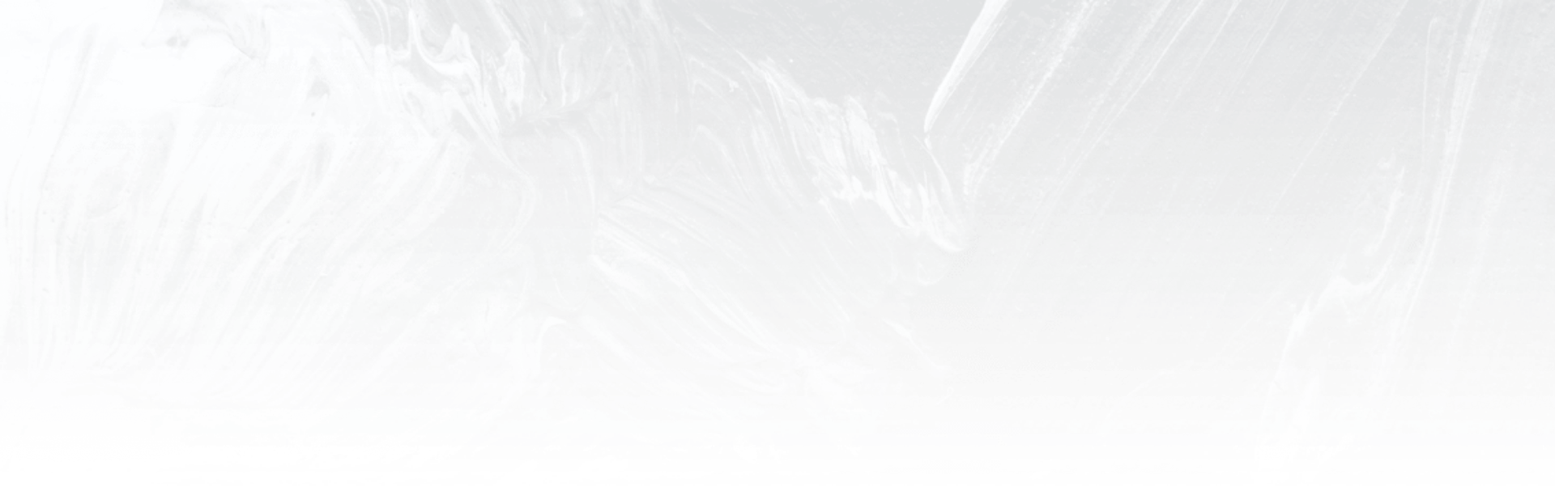
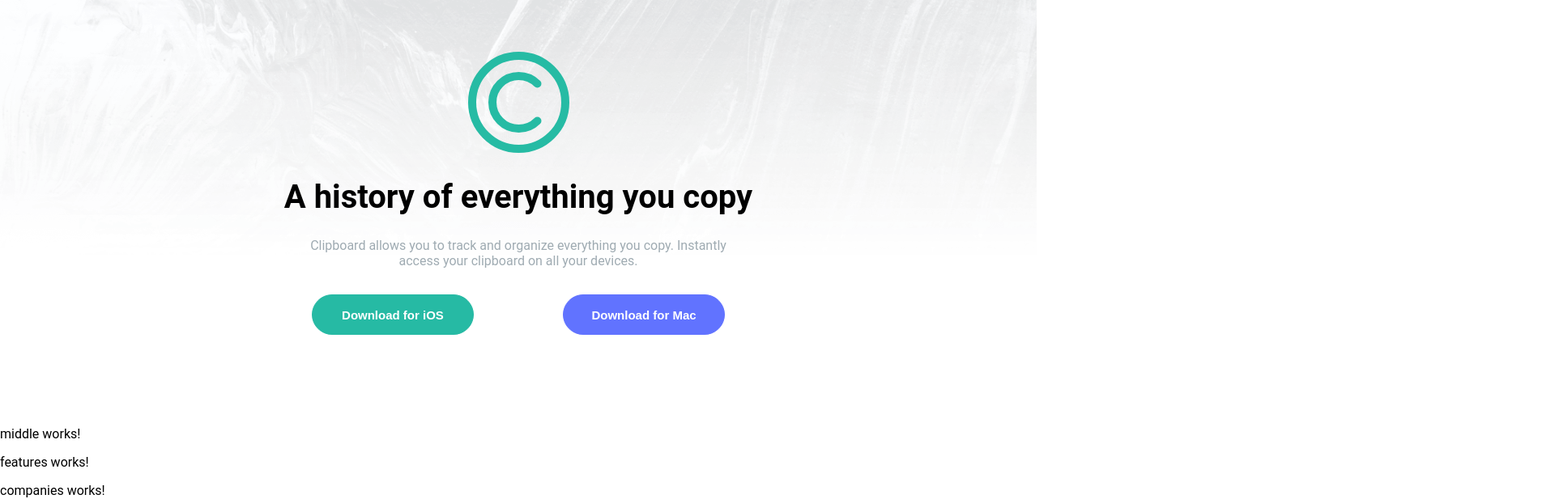
Before and after one commit to clf94-dev/clipboard-angular, an Angular app: page / in a window 1280 px wide. Shown: the top 617 px of the page at 81% size, 1920 px wide, since content can reach past the window. Built offline with nearby package versions, Linux system fonts and the light colour scheme.

Commit message:
added Top component style

```diff
--- a/src/app/components/top/top.component.scss
+++ b/src/app/components/top/top.component.scss
@@ -0,0 +1,50 @@
+$strong-cyan: hsl(171, 66%, 44%);
+$light-blue:hsl(233, 100%, 69%);
+$dark-grayish-blue: hsl(210, 10%, 33%);
+$grayish-blue: hsl(201, 11%, 66%);
+.backgroundTop {
+    z-index: -1;
+    width: 100% !important;
+    position: absolute !important;
+}
+
+.top-section {
+    justify-content: center;
+    text-align: center;
+    padding: 5% 7%;
+    h1 {
+        font-size: 40px;
+    }
+    p {
+        font-size: 16px;
+        color: $grayish-blue;
+        padding: 0 25%;
+    }
+    .btn {
+        height: 50px;
+        @media screen and (min-width: 756px) {
+            width: 200px;
+        }
+        width: 100%;
+        color: white;
+        border-radius: 25px;
+        @media screen and (min-width:756px) {
+            margin: 1.5% 5% 3%;
+        }
+        margin-bottom: 3%;
+        font-size: 15px;
+        font-weight: 600;
+        &:hover {
+            opacity: 0.7;
+            cursor: pointer;
+        }
+        &.blue-btn {
+            background-color: $light-blue;
+            border: 1px solid $light-blue;
+        }
+        &.green-btn {
+            background-color: $strong-cyan;
+            border: 1px solid $strong-cyan;
+        }
+    }
+}
```
